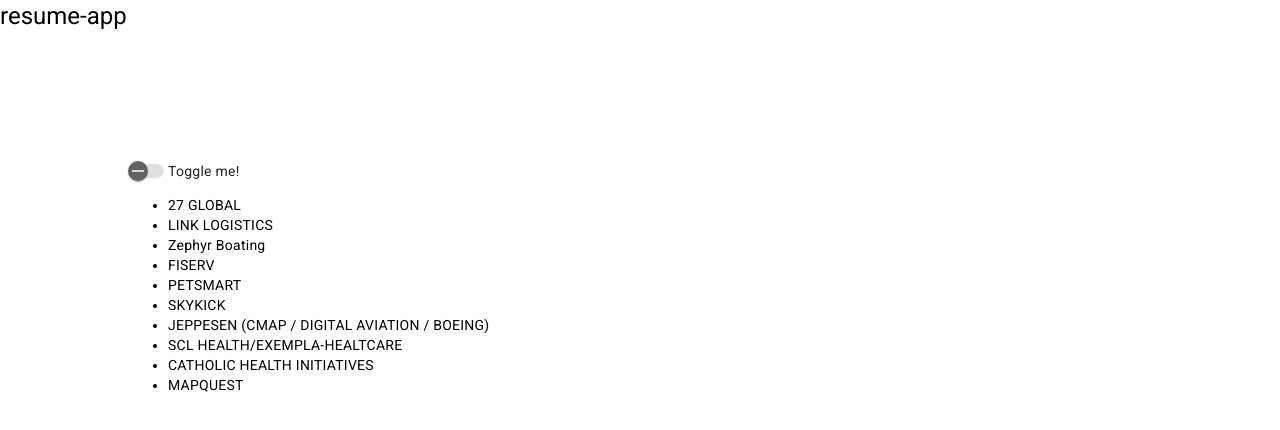
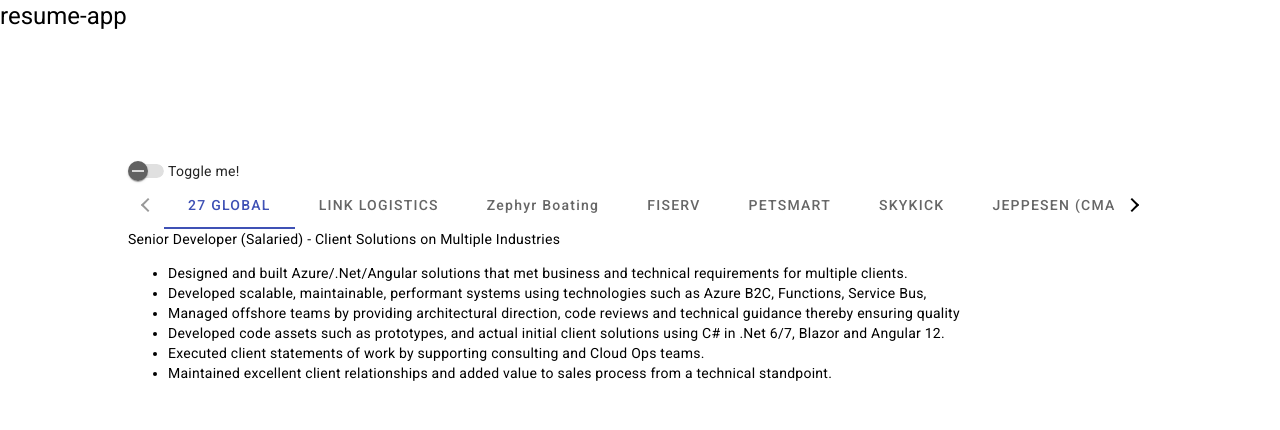
Before and after one commit to CheetahChrome/resume-app, an Angular app: page / in a window 1280 px wide. Shown: the top 430 px of the page. Built offline with nearby package versions, Linux system fonts and the light colour scheme.

Commit message:
Listed responsiblities

```diff
--- a/src/app/app.component.html
+++ b/src/app/app.component.html
@@ -9,12 +9,23 @@
     <mat-tab label="Third"> Content 3 </mat-tab>
   </mat-tab-group> -->
 
-  <ul *ngIf="jobs$ | async as jobs; else loading" class="my-4">
+  <!-- <ul *ngIf="jobs$ | async as jobs; else loading" class="my-4">
     <li *ngFor="let job of jobs">
       {{job.company}}
     </li>
-  </ul>
+  </ul> -->
 
+  <mat-tab-group *ngIf="jobs$ | async as jobs; else loading">
+    <mat-tab *ngFor="let job of jobs" [label]="job.company">
+      <p>{{job.title}}</p>
+      <ul *ngIf="job?.responsibilities?.length">
+        <li *ngFor="let task of job.responsibilities">
+          {{task}}
+        </li>
+      </ul>
+    </mat-tab>
+
+  </mat-tab-group>
 
   <ng-template #loading>
     <p class="my-4">Loading&hellip;</p>
```
